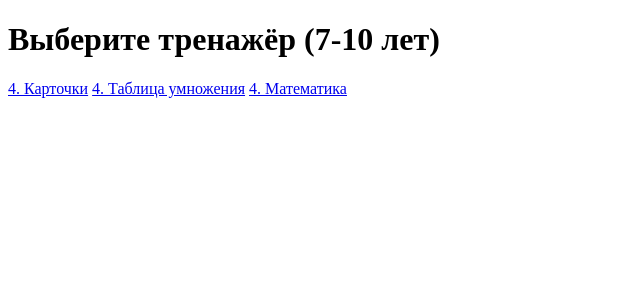
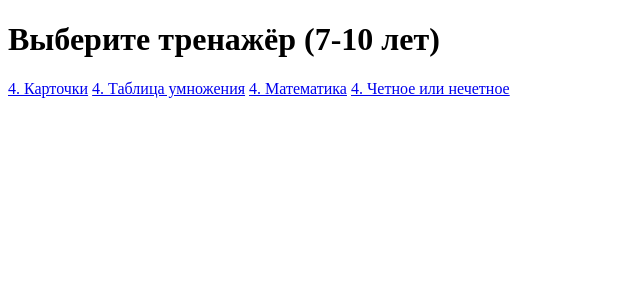
Before and after one commit to Rina2003123/webapp, a Flask app: page /age7-10 in a window 1280 px wide. Shown: the top 300 px of the page, without its empty margins (0-640 px from the left). Run offline with Flask 3, Linux system fonts and the light colour scheme.

Commit message:
12й тренажер

```diff
--- a/templates/age7_10.html
+++ b/templates/age7_10.html
@@ -13,7 +13,7 @@
             <a href="{{ url_for('memory_game2') }}" class="game-link">4. Карточки</a>
             <a href="{{ url_for('multiplication_trainer') }}" class="game-link">4. Таблица умножения</a>
             <a href="{{ url_for('math_trainer') }}" class="game-link">4. Математика</a>
-
+            <a href="{{ url_for('even_odd_trainer') }}" class="game-link">4. Четное или нечетное</a>
         </div>
     </div>
 </body>
```
